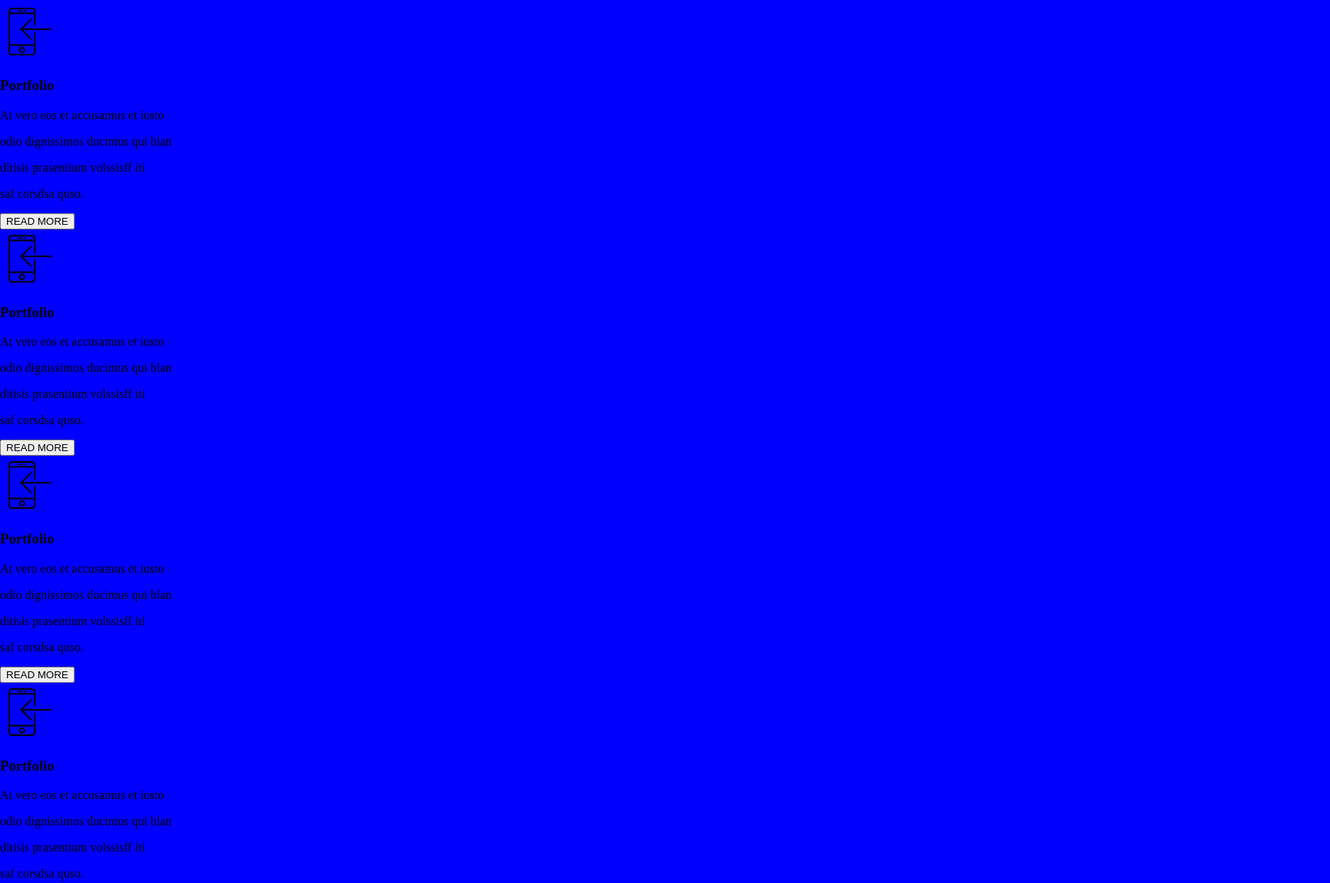
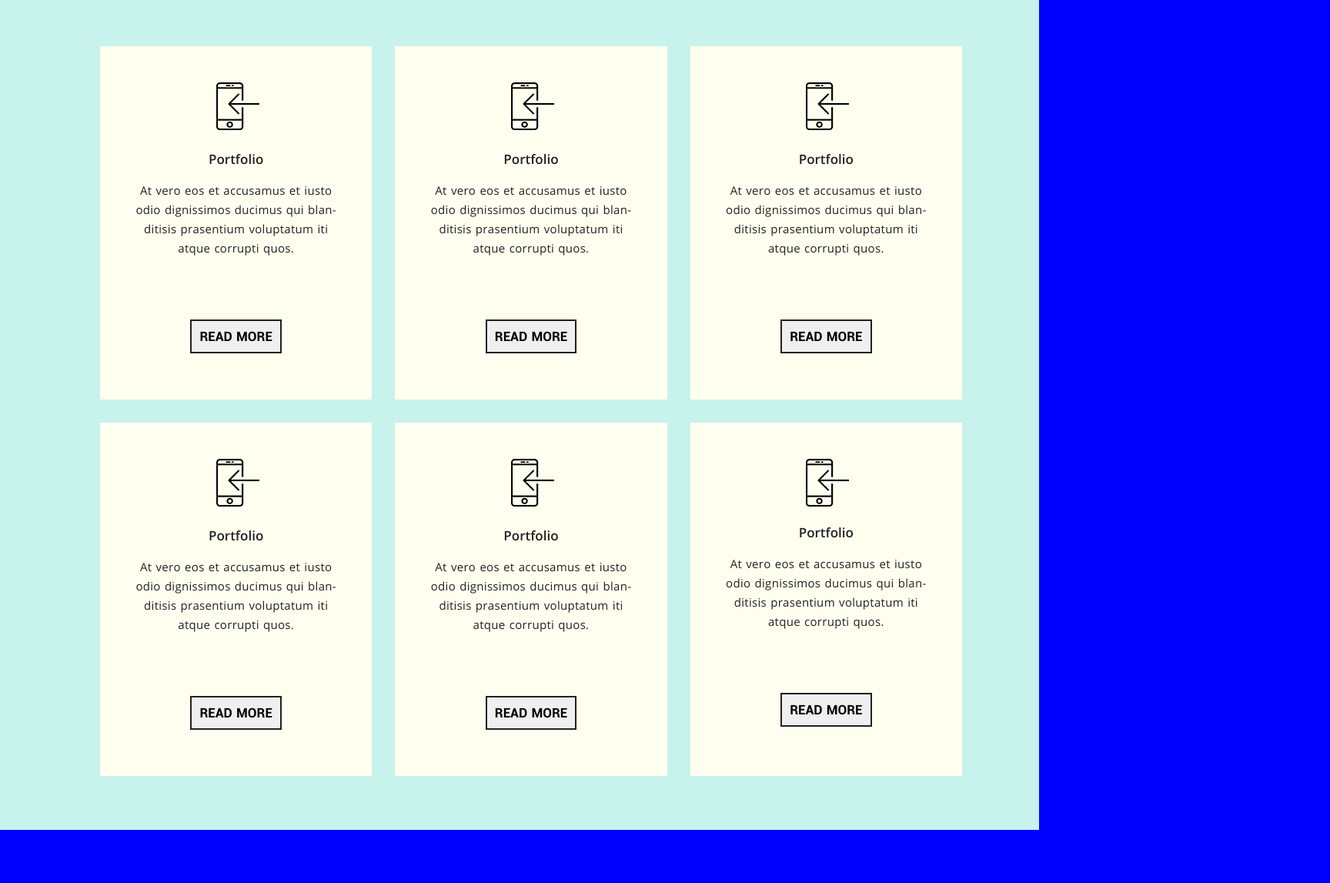
Before and after one commit to Vladyslavchik/web_project, a plain HTML site: page index.html in a window 1280 px wide. Shown: the part 1522-2669 px from the top of the page at 77% size, 1728 px wide, since content can reach past the window. After the commit the page ends 2600 px from the top, so only its background shows below. Drawn offline with Linux system fonts and the light colour scheme.

Commit message:
second block/services

```diff
--- a/index.html
+++ b/index.html
@@ -3,7 +3,7 @@
 <head>
     <meta charset="UTF-8">
     <title>Web_project</title>
-    <link href="stylesR.css" rel="stylesheet">
+    <link href="styles.css" rel="stylesheet">
 </head>
 <body>
     <div class="container">
@@ -12,7 +12,7 @@
                 <h2 class="header_title">Your Logo</h2>
                 <p class="menu_list"><a href="home">Home</a></p>
                 <p class="menu_list"><a href="#about_us">About</a></p>
-                <p class="menu_list"><a href="Servicing">Servicing</a></p>
+                <p class="menu_list"><a href="#our_services">Servicing</a></p>
                 <p class="menu_list"><a href="Portfolio">Portfolio</a></p>
                 <p class="menu_list"><a href="Blog">Blog</a></p>
                 <p class="menu_list"><a href="Contact_us">Contact us</a></p>
@@ -63,7 +63,7 @@
                 </div>
             </section>
         </div>
-        <div class="our_services">
+        <div id="our_services" class="our_services">
             <section class="services_introduction">
                 <h2 class="services_title">Our Services</h2>
                 <p class="services_content">Lorem ipsum sit amet, consectetur
@@ -76,10 +76,11 @@
                     <section class="read">
                         <img src="photo/smartphone.png" alt="phone">
                         <h3 class="read_title">Portfolio</h3>
-                        <p class="read_content">At vero eos et accusamus et iusto</p>
-                        <p class="read_content"> odio dignissimos ducimus qui blan</p>
-                        <p class="read_content">ditisis prasentium volssisff iti</p>
-                        <p class="read_content">saf corsdsa quso.</p>
+                        <p class="services_content">At vero eos et accusamus et iusto
+                            odio dignissimos ducimus qui blan-
+                            ditisis prasentium voluptatum iti
+                            atque corrupti quos.
+                        </p>
                     </section>
                     <button class="read_more_button">READ MORE</button>
                 </div>
@@ -87,10 +88,11 @@
                     <section class="read">
                         <img src="photo/smartphone.png" alt="phone">
                         <h3 class="read_title">Portfolio</h3>
-                        <p class="read_content">At vero eos et accusamus et iusto</p>
-                        <p class="read_content"> odio dignissimos ducimus qui blan</p>
-                        <p class="read_content">ditisis prasentium volssisff iti</p>
-                        <p class="read_content">saf corsdsa quso.</p>
+                        <p class="services_content">At vero eos et accusamus et iusto
+                            odio dignissimos ducimus qui blan-
+                            ditisis prasentium voluptatum iti
+                            atque corrupti quos.
+                        </p>
                     </section>
                     <button class="read_more_button">READ MORE</button>
                 </div>
@@ -98,50 +100,53 @@
                     <section class="read">
                         <img src="photo/smartphone.png" alt="phone">
                         <h3 class="read_title">Portfolio</h3>
-                        <p class="read_content">At vero eos et accusamus et iusto</p>
-                        <p class="read_content"> odio dignissimos ducimus qui blan</p>
-                        <p class="read_content">ditisis prasentium volssisff iti</p>
-                        <p class="read_content">saf corsdsa quso.</p>
+                        <p class="services_content">At vero eos et accusamus et iusto
+                            odio dignissimos ducimus qui blan-
+                            ditisis prasentium voluptatum iti
+                            atque corrupti quos.
+                        </p>
                     </section>
                     <button class="read_more_button">READ MORE</button>
                 </div>
             </section>
             <section class="services_read_more">
-                <div class="read_more">
+                <div class="read_more_bottom">
                     <section class="read">
                         <img src="photo/smartphone.png" alt="phone">
                         <h3 class="read_title">Portfolio</h3>
-                        <p class="read_content">At vero eos et accusamus et iusto</p>
-                        <p class="read_content"> odio dignissimos ducimus qui blan</p>
-                        <p class="read_content">ditisis prasentium volssisff iti</p>
-                        <p class="read_content">saf corsdsa quso.</p>
+                        <p class="services_content">At vero eos et accusamus et iusto
+                            odio dignissimos ducimus qui blan-
+                            ditisis prasentium voluptatum iti
+                            atque corrupti quos.
+                        </p>
                     </section>
                     <button class="read_more_button">READ MORE</button>
                 </div>
-                <div class="read_more">
+                <div class="read_more_bottom">
                     <section class="read">
                         <img src="photo/smartphone.png" alt="phone">
                         <h3 class="read_title">Portfolio</h3>
-                        <p class="read_content">At vero eos et accusamus et iusto</p>
-                        <p class="read_content"> odio dignissimos ducimus qui blan</p>
-                        <p class="read_content">ditisis prasentium volssisff iti</p>
-                        <p class="read_content">saf corsdsa quso.</p>
+                        <p class="services_content">At vero eos et accusamus et iusto
+                            odio dignissimos ducimus qui blan-
+                            ditisis prasentium voluptatum iti
+                            atque corrupti quos.
+                        </p>
                     </section>
                     <button class="read_more_button">READ MORE</button>
                 </div>
-                <div class="read_more">
+                <div class="read_more_bottom">
                     <section class="read">
                         <a href="#" class="smartphone"></a>
                         <h3 class="read_title">Portfolio</h3>
-                        <p class="read_content">At vero eos et accusamus et iusto</p>
-                        <p class="read_content"> odio dignissimos ducimus qui blan</p>
-                        <p class="read_content">ditisis prasentium volssisff iti</p>
-                        <p class="read_content">saf corsdsa quso.</p>
+                        <p class="services_content">At vero eos et accusamus et iusto
+                            odio dignissimos ducimus qui blan-
+                            ditisis prasentium voluptatum iti
+                            atque corrupti quos.
+                        </p>
                     </section>
                     <button class="read_more_button">READ MORE</button>
                 </div>
             </section>
-
         </div>
         <!-- <div class="latest_work">
             <section class="work_introduction">
--- a/styles.css
+++ b/styles.css
@@ -193,14 +193,14 @@ a {
     /* text-align: center; */
 }
 .services_introduction {
+    padding-top: 90px;
+    margin: auto;
     margin-bottom: 80px;
-    padding-top: 90px;
     text-align: center;
-    margin: auto;
     width: 600px;
 }
 .services_title {
-    font-size: 230px;
+    font-size: 23px;
     color: #212121;
     font-family: "OpenSans_bold";
 }
@@ -216,29 +216,39 @@ a {
 .services_read_more {
     display: flex;
     text-align: center;
-    padding: 0px 100px;
+    margin: auto;
+    width: 1150px;
 }
 .read_more {
     background-color: ivory;
-    margin: auto;
-    padding: 100px;
-    margin-bottom: 90px;
+    margin-left: 30px;
+    padding: 40px;
+    margin-bottom: 30px;
+}
+.read_more_bottom {
+    background-color: ivory;
+    margin-left: 30px;
+    padding: 40px;
+    margin-bottom: 70px;
 }
 .read {
     margin-bottom: 80px;
 }
 .read_title {
-    font-size: 20px;
-}
-.read_content {
-    font-size: 20px;
+    font-size: 17px;
+    color: #212121;
+    font-family: "OpenSans_semi";
 }
 .read_more_button {
-    padding: 40px;
+    padding: 10px;
     margin: auto;
-    font-size: 25px;
-    border: 3px double #003a2f;
-    margin-bottom: 100px;
+    border: 2px solid #212121;
+    margin-bottom: 20px;
+    font-size: 17px;
+    color: #212121
+    letter-spacing: 2px;
+    word-spacing: 1px;
+    font-family: "roboto_bold";
 }
 .smartphone {
     background: url(photo/smartphone.png);
@@ -250,9 +260,16 @@ a {
 .read_more:hover {
     background-color: #003a2f;
     color: blanchedalmond;
-    margin: auto;
-    padding: 100px;
-    margin-bottom: 90px;
+    margin-left: 30px;
+    padding: 40px;
+    margin-bottom: 30px;
+}
+.read_more_bottom:hover {
+    background-color: #003a2f;
+    color: blanchedalmond;
+    margin-left: 30px;
+    padding: 40px;
+    margin-bottom: 70px;
 }
 .smartphone:hover {
     background: url(photo/smartphone_white.png);
```
